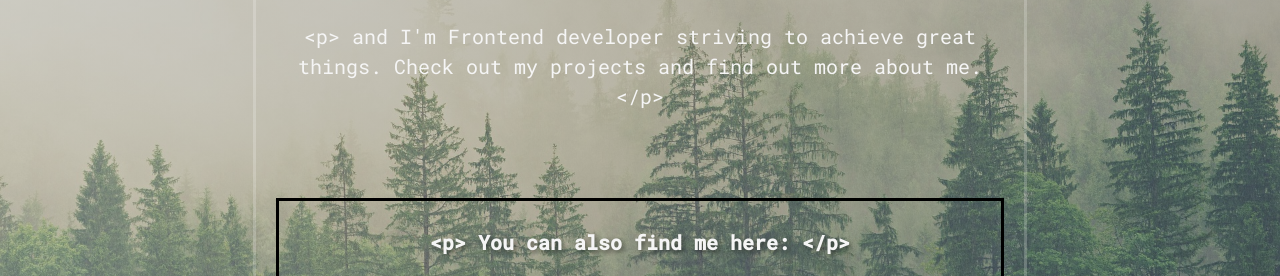
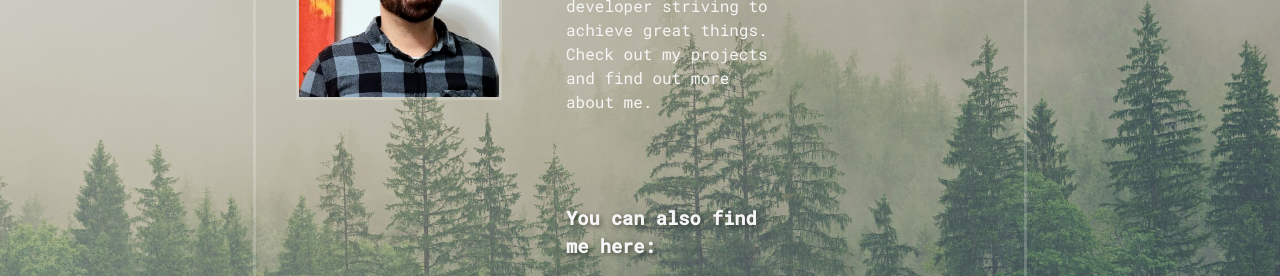
Before and after one commit to Niccar95/Portfolio, a website built with Vite: page index.html in a window 1280 px wide. Shown: the part 308-584 px from the top of the page. Built offline with nearby package versions, Linux system fonts and the light colour scheme.

Commit message:
länkar tillagda och grid kolumner med rätt storlek

```diff
--- a/index.html
+++ b/index.html
@@ -9,13 +9,13 @@
     <header class="header">
        <nav class="header__navigation"></nav>
     </header>
-    <main id="mainContainer">
+    <main class="mainContainer">
 
-      <!--<figure id="mainContainer__imgContainer"></figure> -->
+      <figure class="mainContainer__imgContainer"></figure>
 
-        <section id="mainContainer__presentation"></section>
+        <section class="mainContainer__presentation"></section>
 
-        <section id="mainContainer__myLinksContainer">
+        <section class="mainContainer__myLinksContainer">
 
 
         </section>
--- a/src/js/main.js
+++ b/src/js/main.js
@@ -28,45 +28,61 @@ portfolioLink.className = "header__navigation-links";
 aboutLink.className = "header__navigation-links";
 contactLink.className = "header__navigation-links";
 
-const presentationContainer = document.getElementById("mainContainer__presentation");
-const mainTitle = document.createElement("h1");
+const presentationContainer = document.querySelector(".mainContainer__presentation");
+const mainTitle = document.createElement("h2");
 
+
+//presentation
 presentationContainer.appendChild(mainTitle);
 
-mainTitle.textContent = "<h1> I'm Nicolas Carrasco </h1>";
+mainTitle.textContent = "I'm Nicolas Carrasco";
 
 const presentation = document.createElement("p");
 presentationContainer.appendChild(presentation);
-presentation.textContent = "<p> and I'm Frontend developer striving to achieve great things. Check out my projects and find out more about me. </p>";
+presentation.innerHTML = "and I'm Frontend developer striving to achieve great things. Check out my projects and find out more about me.";
 
 
-const checkMyLinks = document.createElement("h4");
+//länk sektion
 
-const myLinksContainer = document.getElementById("mainContainer__myLinksContainer");
-checkMyLinks.textContent = "<p> You can also find me here: </p>";
+
+const checkMyLinks = document.createElement("h3");
+
+const myLinksContainer = document.querySelector(".mainContainer__myLinksContainer");
+checkMyLinks.innerHTML = "You can also find me here: ";
 
 myLinksContainer.appendChild(checkMyLinks);
 
 
 const myLinksNavigation = document.createElement("nav");
-myLinksNavigation.setAttribute("id", "mainContainer__myLinksContainer-navigation");
+myLinksNavigation.classList.add("mainContainer__myLinksContainer__navigation");
 myLinksContainer.appendChild(myLinksNavigation);
 
 const myLinks = document.createElement("a");
 myLinksNavigation.appendChild(myLinks);
+myLinks.setAttribute("href", "https://github.com/Niccar95");
 
 const myLinks2 = document.createElement("a");
 myLinksNavigation.appendChild(myLinks2);
+myLinks2.setAttribute("href", "https://www.linkedin.com/home?originalSubdomain=se");
 
-const githubIcon = document.createElement("object");
-githubIcon.data = "/src/img/github.svg";
+//svg ikoner
+
+const githubIcon = document.createElement("img");
+githubIcon.src = "/src/img/github.svg";
 myLinks.appendChild(githubIcon);
 
 githubIcon.setAttribute("width", "50");
 githubIcon.setAttribute("height", "50");
 
-const linkednIcon = document.createElement("svg");
-myLinks2.appendChild(linkednIcon);
+const linkedInIcon = document.createElement("img");
+linkedInIcon.src = "/src/img/linkedin.svg";
+myLinks2.appendChild(linkedInIcon);
+
+linkedInIcon.setAttribute("width", "40");
+linkedInIcon.setAttribute("height", "40");
+
+githubIcon.classList.add("mainContainer__myLinksContainer__navigation-icon");
+linkedInIcon.classList.add("mainContainer__myLinksContainer__navigation-icon");
 
 
 
@@ -81,16 +97,23 @@ myLinks2.appendChild(linkednIcon);
 
 
 
-/*
 
-const imgContainer = document.getElementById("mainContainer__imgContainer");
+
+
+
+
+
+
+
+
+const imgContainer = document.querySelector(".mainContainer__imgContainer");
 const myPicture = document.createElement("img");
-myPicture.src = "/src/img/myPic.jpg";
-myPicture.setAttribute("id", "mainContainer__imgContainer__myPicture");
+myPicture.src = "/src/img/myPicture.jpg";
+myPicture.classList.add("mainContainer__imgContainer__myPicture");
 
 imgContainer.appendChild(myPicture);
 
-*/
+
 
 
 
--- a/src/scss/style.scss
+++ b/src/scss/style.scss
@@ -6,7 +6,6 @@
   font-family: "Roboto Mono", monospace;
   line-height: 1.5;
   font-weight: 400;
-  font-size: 20px;
   color: whitesmoke;
   background-image: linear-gradient(to left, rgba(112, 112, 112, 0.5), rgb(159, 159, 159, 0.5)), url("/src/img/forest.jpg");
   background-repeat: no-repeat;
@@ -51,61 +50,59 @@ body {
   border-right: solid rgba(255, 255,255, 0.2);
   border-left: solid rgba(255, 255, 255, 0.2);
 
-#mainContainer {
+.mainContainer {
   flex: 1;
-  margin: 0;
   display: grid;
   grid-gap: 1em;
   grid-template-rows: auto auto;
-  grid-template-columns: auto auto auto;
+  grid-template-columns: 1fr 1fr 1fr;
 
   &__presentation {
-    text-align: center;
-    padding: 1em;
+    padding: 0.5em;
+    display: flex;
+    flex-direction: column;
+    justify-content: center;
+    align-items: center;
     grid-area: 1 / 2 / 2 / 3;
 
-    h1 {
-      font-size: 2em;
+    h2 {
       text-shadow: 2px 2px 5px rgb(0, 0, 0, 0.5);
     }
 
   }
 
-  &__myLinksContainer {
-    border: solid black;
+  .mainContainer__myLinksContainer {
+    padding: 0.5em;
     grid-area: 2 / 2 / 3 / 3;
     display: flex;
     flex-direction: column;
     align-items: center;
 
-    h4 {
+    h3 {
       text-shadow: 2px 2px 5px rgb(0, 0, 0, 0.5);
     }
 
-    &-navigation {
+    &__navigation {
       display: flex;
-      justify-content: center;
+      justify-content: space-evenly;
       align-items: center;
-      border: solid black;
       width: 200px;
       height: 100px;
+
+
     }
   }
 
   &__imgContainer {
-    margin: 0;
     display: flex;
     align-items: center;
     justify-content: center;
     grid-column: 1 / 1 / 2 / 2;
 
     &__myPicture {
-      width: 300px;
-      border: solid rgb(255, 255, 255, 0.2) 0.2em;
-      border-top-left-radius: 10em;
-      border-bottom-right-radius: 10em;
-      border-top-right-radius: 15em;
-      border-bottom-left-radius: 20em;
+      width: 200px;
+      border: solid rgb(255, 255, 255, 0.2);
+
     }
   }
 }
```
Also changed, not shown: src/img/linkedin.svg (added), src/img/myPic.jpg (deleted).
